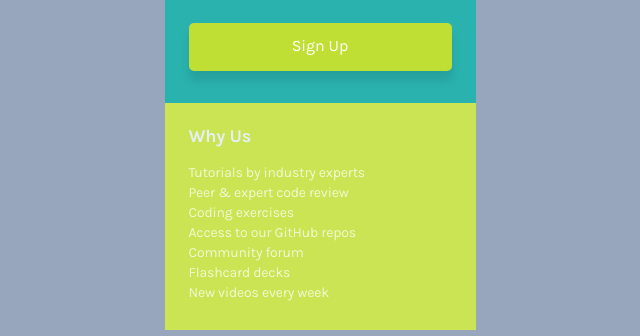
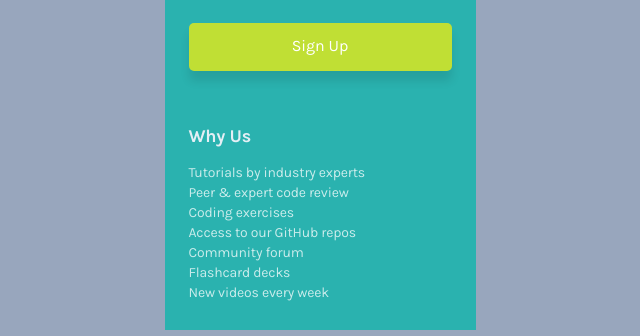
Before and after one commit to GMarqz/single-price-grid-component-master, a plain HTML site: page index.html in a window 1280 px wide. Shown: the part 464-800 px from the top of the page, without its empty margins (320-960 px from the left). Drawn offline with Linux system fonts and the light colour scheme.

Commit message:
Update style.css

```diff
--- a/style.css
+++ b/style.css
@@ -125,9 +125,7 @@ strong {
 }
 
 .container__why-us {
-
-    background-image: url(/images/Rectangle.svg);
-    background-color: var(--bright-yellow);
+    background-color: var(--cyan);
     width: 19.4375rem;
     height: 14.1875rem;
     padding: 1.5rem;
```
